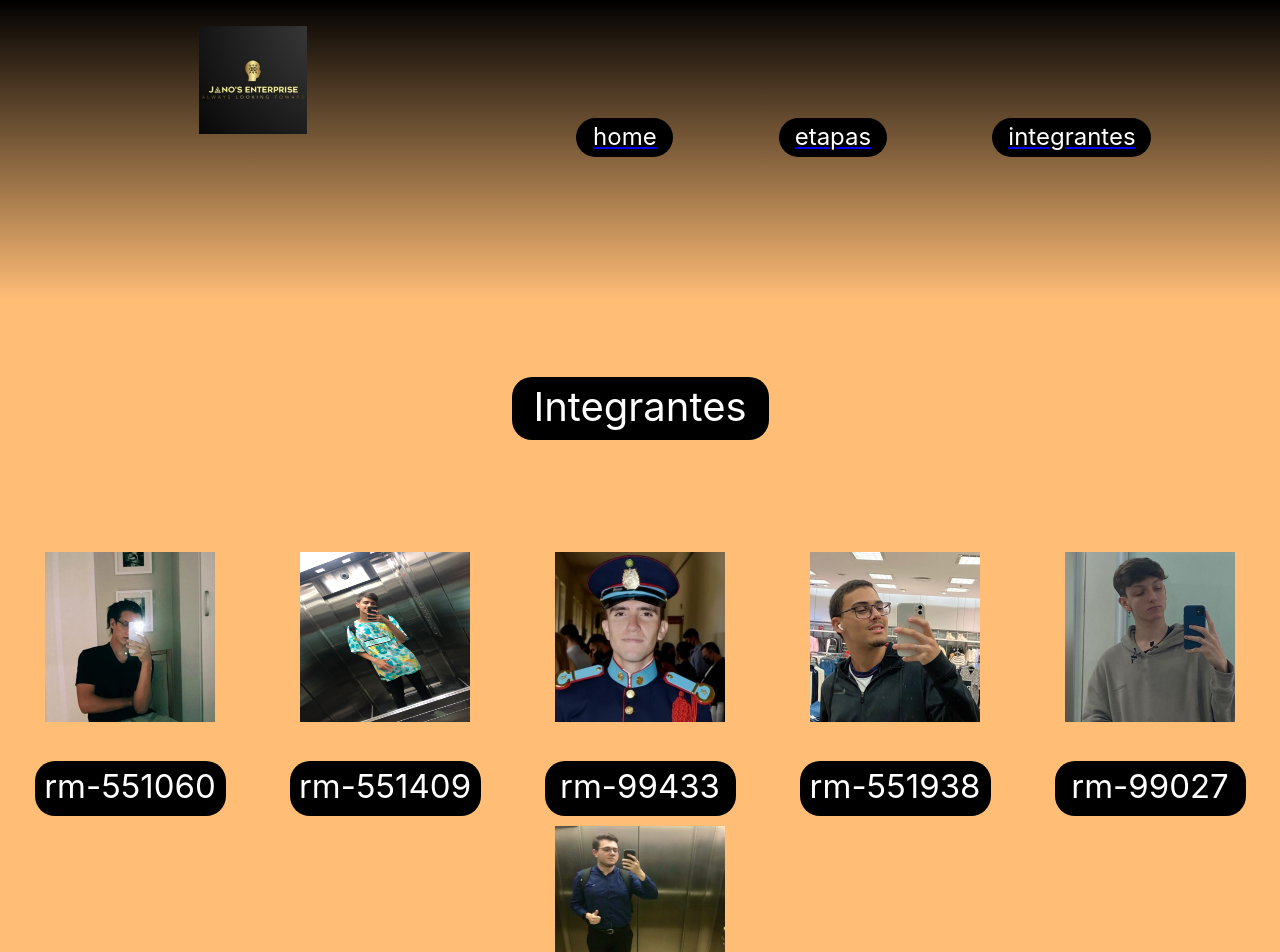
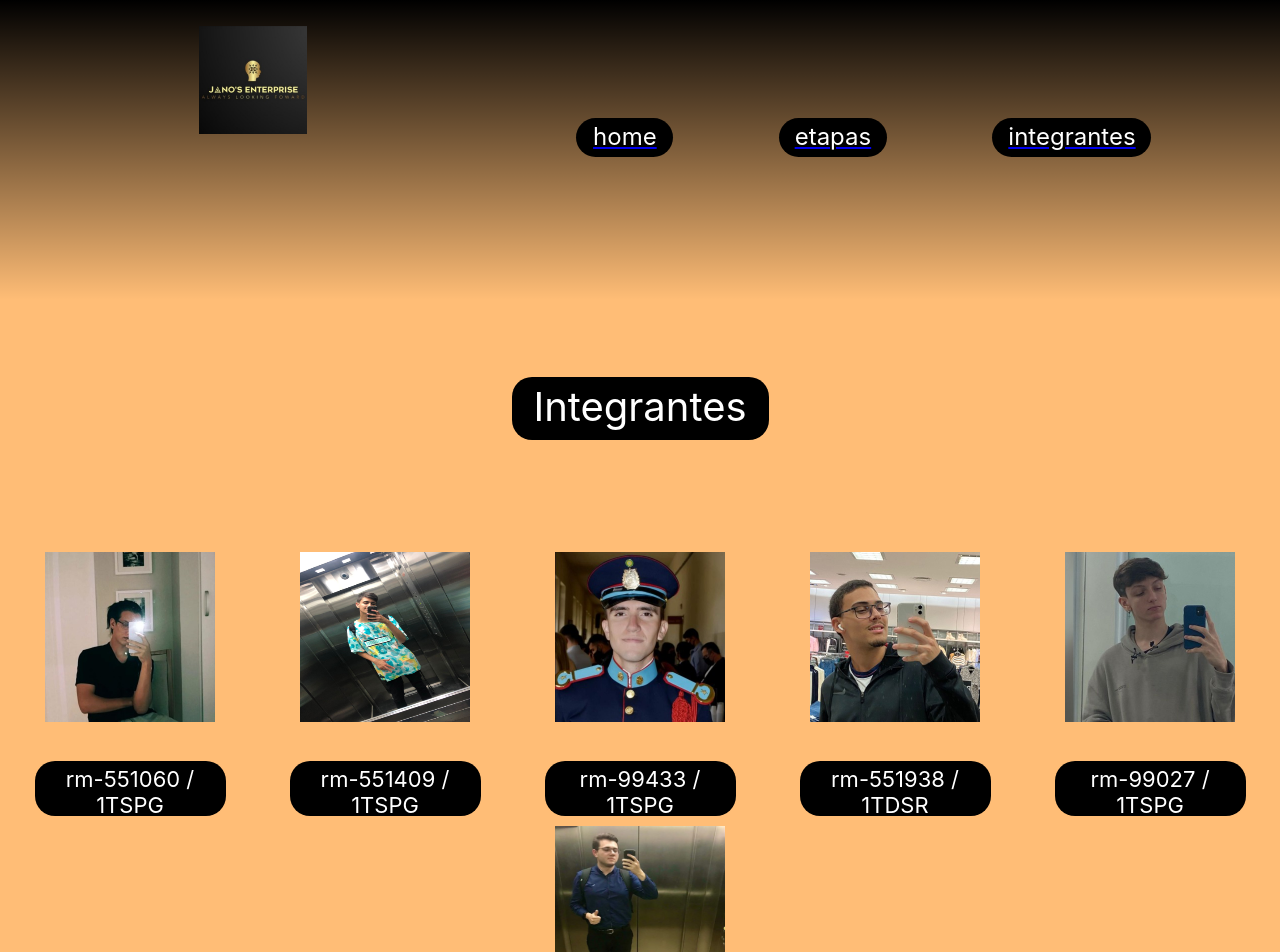
Before and after one commit to Nick-Rodrigues/janosprint3, a React (Vite) app: page /integrantes in a window 1280 px wide. Shown: the top 952 px of the page. Built offline with nearby package versions, Linux system fonts and the light colour scheme.

Commit message:
Turmas e tamanho da fonte alteradas.

```diff
--- a/src/css/integrantes.css
+++ b/src/css/integrantes.css
@@ -31,7 +31,7 @@
     background: #000;
     color: #fff;
     font-family: Inter;
-    font-size: 33px;
+    font-size: 22px;
     font-style: normal;
     font-weight: 400;
     line-height: normal;
--- a/src/routes/Integrantes/index.jsx
+++ b/src/routes/Integrantes/index.jsx
@@ -12,27 +12,27 @@ export default function Integrantes() {
       <div>
         <figure>
           <img src={nicolas} className="nicolas" alt="nicolas" />
-          <figcaption>rm-551060</figcaption>
+          <figcaption>rm-551060 / 1TSPG</figcaption>
         </figure>
         <figure>
           <img src={pedro} className="pedro" alt="pedro" />
-          <figcaption>rm-551409</figcaption>
+          <figcaption>rm-551409 / 1TSPG</figcaption>
         </figure>
         <figure>
           <img src={luis} className="luis" alt="luís" />
-          <figcaption>rm-99433</figcaption>
+          <figcaption>rm-99433 / 1TSPG</figcaption>
         </figure>
         <figure>
           <img src={denner} className="denner" alt="denden" />
-          <figcaption>rm-551938</figcaption>
+          <figcaption>rm-551938 / 1TDSR</figcaption>
         </figure>
         <figure>
           <img src={thiago} className="thiago" alt="thiago" />
-          <figcaption>rm-99027</figcaption>
+          <figcaption>rm-99027 / 1TSPG</figcaption>
         </figure>
         <figure>
           <img src={pamelo} className="gabriel" alt="diciotech" />
-          <figcaption>rm-98361</figcaption>
+          <figcaption>rm-98361' / 1TSPG'</figcaption>
         </figure>
       </div>
     </div>
```
